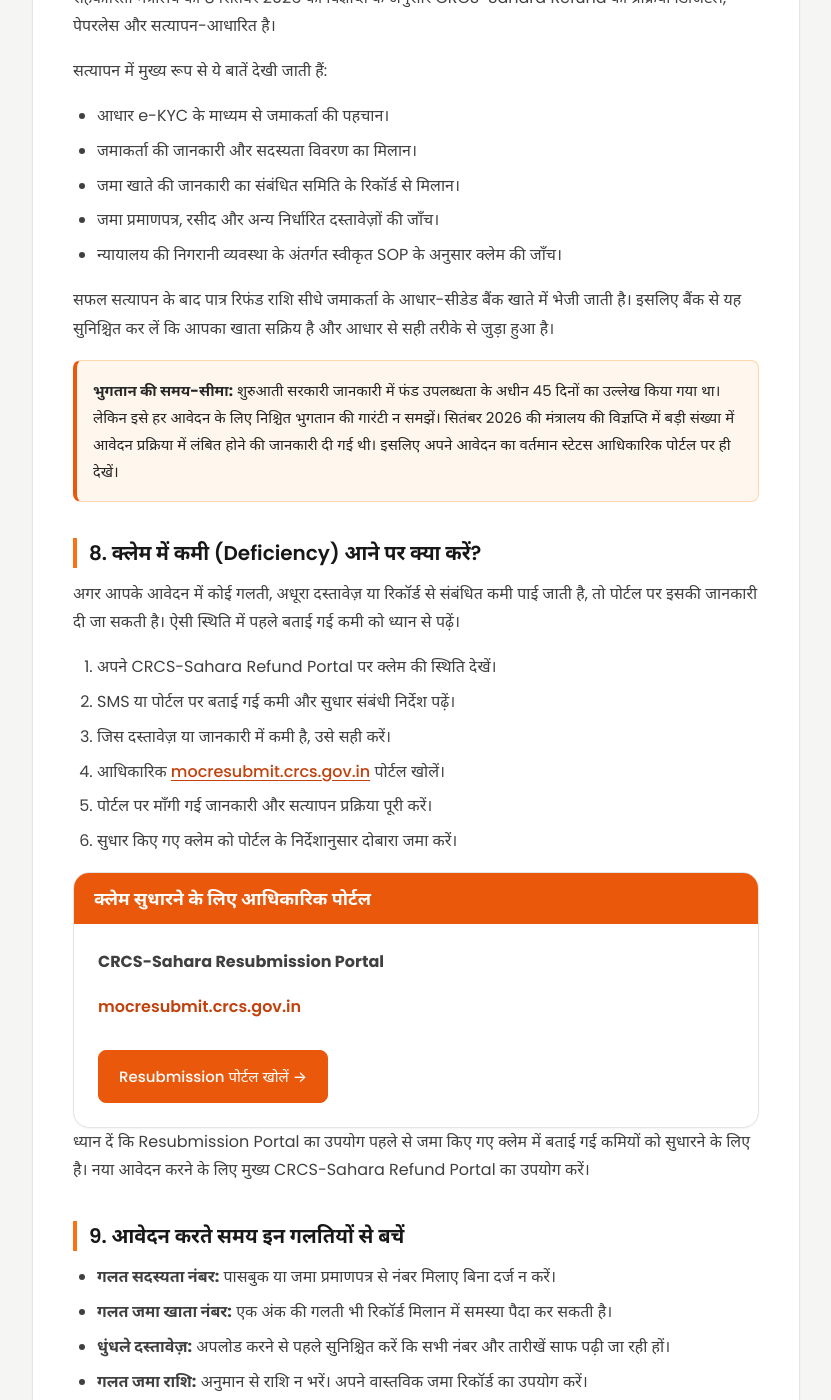
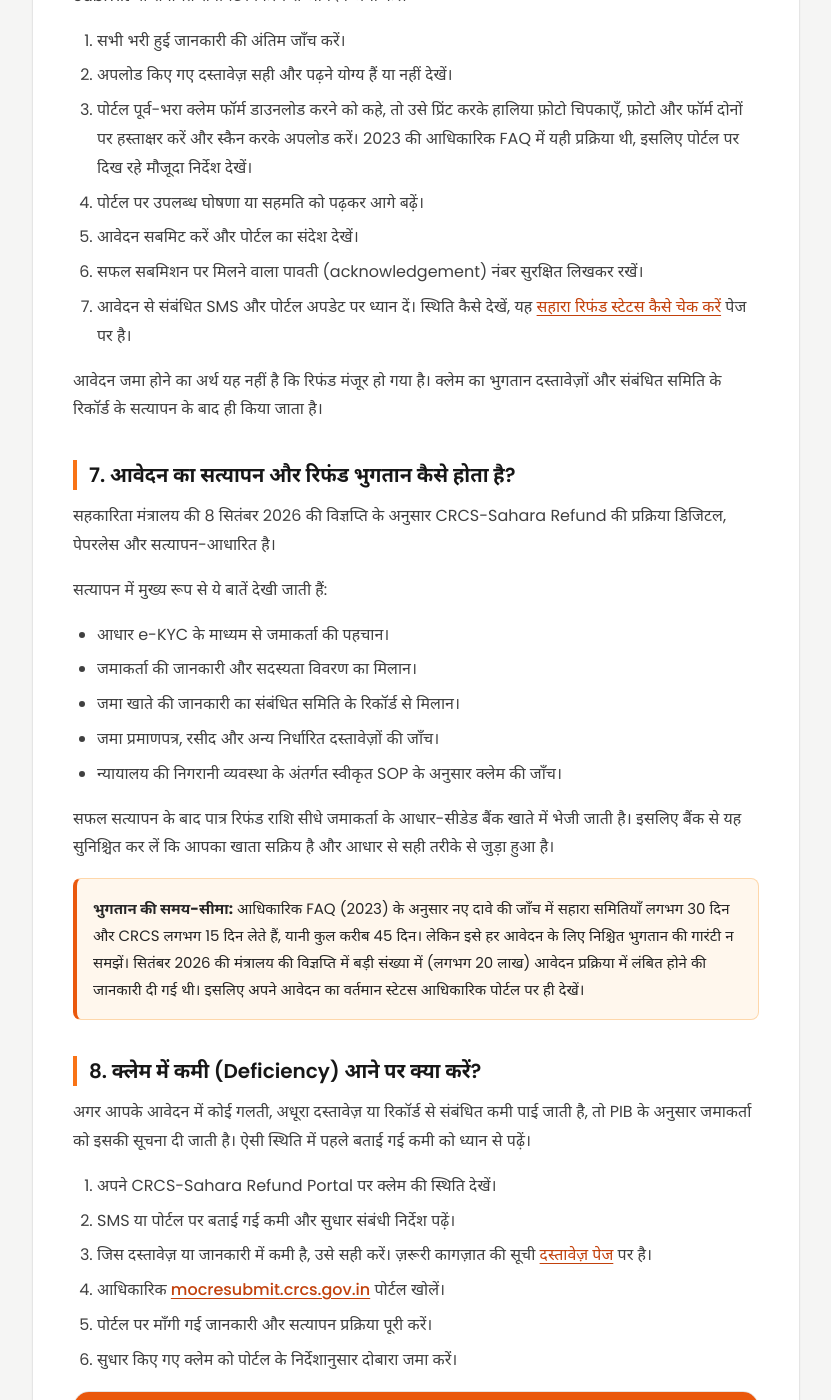
Before and after one commit to sahararefund/sahararefund, a Jekyll site: the page built from application-process.html, in a window 1280 px wide and 1400 px high, scrolled down 4140 px. Shown: the whole window, without its empty margins (224-1055 px from the left). Built offline with Jekyll 4.4.1, drawn with Linux system fonts in a browser that asks for light colours; some of the changed text lies outside the part shown.

Commit message:
Update application-process.html

```diff
--- a/application-process.html
+++ b/application-process.html
@@ -1,7 +1,7 @@
 ---
 layout: default
-title: "Sahara Refund आवेदन प्रक्रिया 2026: ऑनलाइन रजिस्ट्रेशन और क्लेम कैसे करें | SaharaRefund.in"
-description: "CRCS-Sahara Refund Portal पर ऑनलाइन रजिस्ट्रेशन, लॉगिन, क्लेम फॉर्म भरने और आवेदन जमा करने की पूरी प्रक्रिया हिंदी में जानें। आधिकारिक पोर्टल और जरूरी सावधानियां।"
+title: "Sahara Refund आवेदन प्रक्रिया 2026: क्लेम कैसे करें"
+description: "CRCS-Sahara Refund Portal पर रजिस्ट्रेशन, लॉगिन, क्लेम फॉर्म और सबमिशन की पूरी प्रक्रिया हिंदी में। यह सरकारी वेबसाइट नहीं है।"
 permalink: /application-process.html
 ---
 <style>
@@ -18,14 +18,22 @@ permalink: /application-process.html
 
 <main class="page">
   <h1>Sahara Refund के लिए आवेदन प्रक्रिया: ऑनलाइन रजिस्ट्रेशन और क्लेम कैसे करें?</h1>
-  <p class="updated">अंतिम अपडेट: 17 नवंबर 2026</p>
+  <p class="updated">अंतिम अपडेट: 19 नवंबर 2026</p>
 
   <p>
-    Sahara Group की पात्र सहकारी समितियों में जमा पैसा वापस पाने के लिए
+    Sahara Group की चार सहकारी समितियों में जमा पैसा वापस पाने के लिए
     वास्तविक जमाकर्ताओं को CRCS-Sahara Refund Portal के माध्यम से ऑनलाइन
     क्लेम करना होता है। आवेदन में जमाकर्ता की पहचान, सदस्यता और जमा खाते
     की जानकारी के साथ जमा प्रमाणपत्र या पासबुक जैसे दस्तावेज़ों का
     सत्यापन किया जाता है।
+  </p>
+
+  <p>
+    यह प्रक्रिया सिर्फ़ उन चार सहकारी समितियों के लिए है। आपकी जमा Sahara के
+    किसी बॉन्ड (OFCD) या Q Shop में है तो
+    <a href="/sahara-refund-kahan-se-milega.html">सहारा रिफंड कहाँ से मिलेगा</a>
+    गाइड पहले पढ़ें। आप आवेदन के पात्र हैं या नहीं, यह
+    <a href="/eligibility.html">पात्रता पेज</a> पर जाँचें।
   </p>
 
   <div class="disclaimer-box">
@@ -36,6 +44,14 @@ permalink: /application-process.html
     आवेदन केवल सरकारी पोर्टल
     <a href="https://mocrefund.crcs.gov.in" target="_blank" rel="noopener noreferrer">mocrefund.crcs.gov.in</a>
     पर ही करें। पोर्टल पर दिखाई देने वाले मौजूदा निर्देश ही अंतिम माने जाएँ।
+  </div>
+
+  <div class="callout-warn mt-4 mb-4">
+    <strong>समय-सीमा और भुगतान सीमा:</strong>
+    रिपोर्ट्स के अनुसार सुप्रीम कोर्ट द्वारा बढ़ाई गई रिफंड वितरण की
+    समय-सीमा 31 दिसंबर 2026 है, यानी आज से लगभग 6 हफ़्ते। PIB (17 मार्च 2026)
+    के अनुसार फ़िलहाल सत्यापित दावों पर प्रति जमाकर्ता ₹50,000 तक का भुगतान हो
+    रहा है। दावा करना बाक़ी हो तो देर न करें।
   </div>
 
   <h2>इस पेज पर क्या जानेंगे?</h2>
@@ -81,7 +97,7 @@ permalink: /application-process.html
     यदि आपने पहले आवेदन कर दिया है और पोर्टल ने किसी गलती या कमी को
     सुधारने के लिए कहा है, तो उसके लिए अलग
     <a href="https://mocresubmit.crcs.gov.in" target="_blank" rel="noopener noreferrer">CRCS-Sahara Resubmission Portal</a>
-    उपलब्ध है।
+    उपलब्ध है। PIB के अनुसार यह पुनः जमा पोर्टल 15 नवंबर 2023 से चल रहा है।
   </p>
 
   <h2 id="before-apply">2. आवेदन करने से पहले क्या-क्या तैयार रखें?</h2>
@@ -143,7 +159,7 @@ permalink: /application-process.html
       <strong>आधिकारिक वेबसाइट खोलें:</strong>
       ब्राउज़र में
       <a href="https://mocrefund.crcs.gov.in" target="_blank" rel="noopener noreferrer">mocrefund.crcs.gov.in</a>
-      टाइप करें। वेबसाइट का पता ध्यान से जाँचें।
+      टाइप करें। वेबसाइट का पता ध्यान से जाँचें, असली पता .crcs.gov.in पर समाप्त होता है।
     </li>
     <li>
       <strong>Depositor Registration चुनें:</strong>
@@ -152,12 +168,12 @@ permalink: /application-process.html
     <li>
       <strong>आधार संबंधी जानकारी भरें:</strong>
       पोर्टल पर माँगी गई आधार जानकारी और आधार से जुड़े मोबाइल नंबर
-      को सही-सही दर्ज करें। पुराने पोर्टल FAQ में आधार के अंतिम चार
-      अंक भरने की प्रक्रिया बताई गई थी।
+      को सही-सही दर्ज करें। आधिकारिक FAQ (2023) में आधार के आख़िरी चार
+      अंक और आधार से जुड़ा मोबाइल नंबर भरने की प्रक्रिया बताई गई थी।
     </li>
     <li>
       <strong>OTP प्राप्त करें:</strong>
-      Send OTP या पोर्टल पर उपलब्ध संबंधित विकल्प चुनें। मोबाइल पर
+      Get OTP या पोर्टल पर उपलब्ध संबंधित विकल्प चुनें। मोबाइल पर
       प्राप्त OTP निर्धारित जगह पर भरकर सत्यापन पूरा करें।
     </li>
     <li>
@@ -240,6 +256,13 @@ permalink: /application-process.html
     </li>
   </ol>
 
+  <p>
+    आधिकारिक FAQ (2023) के अनुसार सभी समितियों के सभी बकाया जमा खाते
+    एक ही क्लेम में जोड़े जाते हैं, और अंतिम सबमिशन के बाद उसमें कुछ
+    जोड़ा या बदला नहीं जा सकता। इसलिए सारे खाते एक साथ तैयार रखें और
+    हर खाते का प्रमाणपत्र या पासबुक अलग से अपलोड करें।
+  </p>
+
   <div class="callout-warn mt-4 mb-4">
     <strong>फॉर्म जमा करने से पहले:</strong>
     सदस्यता नंबर, जमा खाता नंबर, जमा राशि और दस्तावेज़ों को
@@ -259,11 +282,19 @@ permalink: /application-process.html
   <ol>
     <li>सभी भरी हुई जानकारी की अंतिम जाँच करें।</li>
     <li>अपलोड किए गए दस्तावेज़ सही और पढ़ने योग्य हैं या नहीं देखें।</li>
+    <li>
+      पोर्टल पूर्व-भरा क्लेम फॉर्म डाउनलोड करने को कहे, तो उसे प्रिंट करके
+      हालिया फ़ोटो चिपकाएँ, फ़ोटो और फॉर्म दोनों पर हस्ताक्षर करें और
+      स्कैन करके अपलोड करें। 2023 की आधिकारिक FAQ में यही प्रक्रिया थी,
+      इसलिए पोर्टल पर दिख रहे मौजूदा निर्देश देखें।
+    </li>
     <li>पोर्टल पर उपलब्ध घोषणा या सहमति को पढ़कर आगे बढ़ें।</li>
     <li>आवेदन सबमिट करें और पोर्टल का संदेश देखें।</li>
-    <li>यदि Claim Request Number (CRN) या पावती नंबर मिलता है,
-      तो उसे सुरक्षित लिखकर रखें।</li>
-    <li>आवेदन से संबंधित SMS और पोर्टल अपडेट पर ध्यान दें।</li>
+    <li>सफल सबमिशन पर मिलने वाला पावती (acknowledgement) नंबर सुरक्षित
+      लिखकर रखें।</li>
+    <li>आवेदन से संबंधित SMS और पोर्टल अपडेट पर ध्यान दें। स्थिति कैसे देखें, यह
+      <a href="/sahara-refund-status-check.html">सहारा रिफंड स्टेटस कैसे चेक करें</a>
+      पेज पर है।</li>
   </ol>
 
   <p>
@@ -299,27 +330,28 @@ permalink: /application-process.html
 
   <div class="callout-warn mt-4 mb-4">
     <strong>भुगतान की समय-सीमा:</strong>
-    शुरुआती सरकारी जानकारी में फंड उपलब्धता के अधीन 45 दिनों
-    का उल्लेख किया गया था। लेकिन इसे हर आवेदन के लिए निश्चित
-    भुगतान की गारंटी न समझें। सितंबर 2026 की मंत्रालय की
-    विज्ञप्ति में बड़ी संख्या में आवेदन प्रक्रिया में लंबित
-    होने की जानकारी दी गई थी। इसलिए अपने आवेदन का वर्तमान
-    स्टेटस आधिकारिक पोर्टल पर ही देखें।
+    आधिकारिक FAQ (2023) के अनुसार नए दावे की जाँच में सहारा समितियाँ
+    लगभग 30 दिन और CRCS लगभग 15 दिन लेते हैं, यानी कुल करीब 45 दिन।
+    लेकिन इसे हर आवेदन के लिए निश्चित भुगतान की गारंटी न समझें।
+    सितंबर 2026 की मंत्रालय की विज्ञप्ति में बड़ी संख्या में (लगभग
+    20 लाख) आवेदन प्रक्रिया में लंबित होने की जानकारी दी गई थी।
+    इसलिए अपने आवेदन का वर्तमान स्टेटस आधिकारिक पोर्टल पर ही देखें।
   </div>
 
   <h2 id="resubmission">8. क्लेम में कमी (Deficiency) आने पर क्या करें?</h2>
 
   <p>
     अगर आपके आवेदन में कोई गलती, अधूरा दस्तावेज़ या रिकॉर्ड
-    से संबंधित कमी पाई जाती है, तो पोर्टल पर इसकी जानकारी
-    दी जा सकती है। ऐसी स्थिति में पहले बताई गई कमी को ध्यान
+    से संबंधित कमी पाई जाती है, तो PIB के अनुसार जमाकर्ता को इसकी
+    सूचना दी जाती है। ऐसी स्थिति में पहले बताई गई कमी को ध्यान
     से पढ़ें।
   </p>
 
   <ol>
     <li>अपने CRCS-Sahara Refund Portal पर क्लेम की स्थिति देखें।</li>
     <li>SMS या पोर्टल पर बताई गई कमी और सुधार संबंधी निर्देश पढ़ें।</li>
-    <li>जिस दस्तावेज़ या जानकारी में कमी है, उसे सही करें।</li>
+    <li>जिस दस्तावेज़ या जानकारी में कमी है, उसे सही करें। ज़रूरी कागज़ात की सूची
+      <a href="/documents.html">दस्तावेज़ पेज</a> पर है।</li>
     <li>
       आधिकारिक
       <a href="https://mocresubmit.crcs.gov.in" target="_blank" rel="noopener noreferrer">mocresubmit.crcs.gov.in</a>
@@ -343,7 +375,8 @@ permalink: /application-process.html
   <p>
     ध्यान दें कि Resubmission Portal का उपयोग पहले से जमा किए गए
     क्लेम में बताई गई कमियों को सुधारने के लिए है। नया आवेदन
-    करने के लिए मुख्य CRCS-Sahara Refund Portal का उपयोग करें।
+    करने के लिए मुख्य CRCS-Sahara Refund Portal का उपयोग करें। रिपोर्ट्स
+    के अनुसार पुनः जमा किए गए दावे लगभग 45 कार्य दिवस में प्रोसेस होते हैं।
   </p>
 
   <h2 id="mistakes">9. आवेदन करते समय इन गलतियों से बचें</h2>
@@ -356,6 +389,11 @@ permalink: /application-process.html
     <li>
       <strong>गलत जमा खाता नंबर:</strong>
       एक अंक की गलती भी रिकॉर्ड मिलान में समस्या पैदा कर सकती है।
+    </li>
+    <li>
+      <strong>कुछ खाते छोड़ देना:</strong>
+      सभी बकाया जमा खाते एक ही क्लेम में जोड़ें, क्योंकि सबमिशन के बाद
+      जोड़ने का विकल्प नहीं मिलता।
     </li>
     <li>
       <strong>धुंधले दस्तावेज़:</strong>
@@ -421,21 +459,28 @@ permalink: /application-process.html
     आधिकारिक पोर्टल पर देखें।
   </p>
 
-  <h3>6. अगर आवेदन में गलती हो जाए तो क्या करें?</h3>
+  <h3>6. आवेदन के बाद स्टेटस कहाँ और कैसे देखें?</h3>
+  <p>
+    आधिकारिक पोर्टल पर Depositor Login करके अपने क्लेम की स्थिति देखी जाती है।
+    हर स्टेटस का मतलब और आगे क्या करना है, यह
+    <a href="/sahara-refund-status-check.html">स्टेटस चेक गाइड</a> में है।
+  </p>
+
+  <h3>7. अगर आवेदन में गलती हो जाए तो क्या करें?</h3>
   <p>
     यदि पोर्टल आपके आवेदन में कमी बताता है, तो निर्देशों के
     अनुसार आधिकारिक Resubmission Portal पर सुधार करके क्लेम
     दोबारा जमा करें।
   </p>
 
-  <h3>7. क्या किसी एजेंट से आवेदन करवाना जरूरी है?</h3>
+  <h3>8. क्या किसी एजेंट से आवेदन करवाना जरूरी है?</h3>
   <p>
     नहीं। मंत्रालय ने जमाकर्ताओं को केवल आधिकारिक पोर्टल का
     उपयोग करने की सलाह दी है। किसी अनधिकृत व्यक्ति को OTP,
     आधार की जानकारी या पैसे न दें।
   </p>
 
-  <h3>8. क्या आवेदन जमा करने के बाद रिफंड की गारंटी मिल जाती है?</h3>
+  <h3>9. क्या आवेदन जमा करने के बाद रिफंड की गारंटी मिल जाती है?</h3>
   <p>
     नहीं। आवेदन जमा होने के बाद संबंधित जानकारी और दस्तावेज़ों
     का सत्यापन होता है। भुगतान केवल पात्र और सत्यापित दावों
@@ -469,6 +515,12 @@ permalink: /application-process.html
       — पहले से जमा क्लेम में बताई गई कमी सुधारने के लिए।
     </li>
     <li>
+      <a href="https://www.pib.gov.in/PressReleasePage.aspx?PRID=2241260&lang=2&reg=48" target="_blank" rel="noopener noreferrer">
+        प्रेस सूचना ब्यूरो (PIB), 17 मार्च 2026
+      </a>
+      — ₹50,000 भुगतान, पुनः जमा पोर्टल (15.11.2023) और 31.12.2026 की समय-सीमा।
+    </li>
+    <li>
       <a href="https://www.pib.gov.in/PressReleaseIframePage.aspx?PRID=2308015&lang=2&reg=48" target="_blank" rel="noopener noreferrer">
         प्रेस सूचना ब्यूरो (PIB), 8 सितंबर 2026
       </a>
@@ -479,6 +531,12 @@ permalink: /application-process.html
         प्रेस सूचना ब्यूरो (PIB), 8 अगस्त 2023
       </a>
       — CRCS-Sahara Refund Portal की शुरुआत और मूल प्रक्रिया।
+    </li>
+    <li>
+      <a href="https://business-standard.com/finance/news/sahara-refund-process-begins-how-to-claim-eligibility-and-other-details-123080700077_1.html" target="_blank" rel="noopener noreferrer">
+        Business Standard, अगस्त 2023
+      </a>
+      — आधिकारिक FAQ पर आधारित रजिस्ट्रेशन, दस्तावेज़ और 30+15 दिन की जाँच की जानकारी।
     </li>
   </ul>
 
@@ -510,9 +568,10 @@ permalink: /application-process.html
         "@type": "WebPage",
         "@id": "https://sahararefund.in/application-process.html"
       },
-      "headline": "Sahara Refund आवेदन प्रक्रिया 2026: ऑनलाइन रजिस्ट्रेशन और क्लेम कैसे करें",
-      "description": "CRCS-Sahara Refund Portal पर ऑनलाइन रजिस्ट्रेशन, लॉगिन, क्लेम फॉर्म भरने और आवेदन जमा करने की पूरी प्रक्रिया हिंदी में जानें। आधिकारिक पोर्टल और जरूरी सावधानियां।",
-      "dateModified": "2026-11-17",
+      "headline": "Sahara Refund आवेदन प्रक्रिया 2026: क्लेम कैसे करें",
+      "description": "CRCS-Sahara Refund Portal पर रजिस्ट्रेशन, लॉगिन, क्लेम फॉर्म और सबमिशन की पूरी प्रक्रिया हिंदी में। यह सरकारी वेबसाइट नहीं है।",
+      "datePublished": "2026-11-17",
+      "dateModified": "2026-11-19",
       "author": {
         "@type": "Organization",
         "name": "SaharaRefund.in",
```
Also changed, not shown: other parts of application-process.html (+2 -1 lines).
